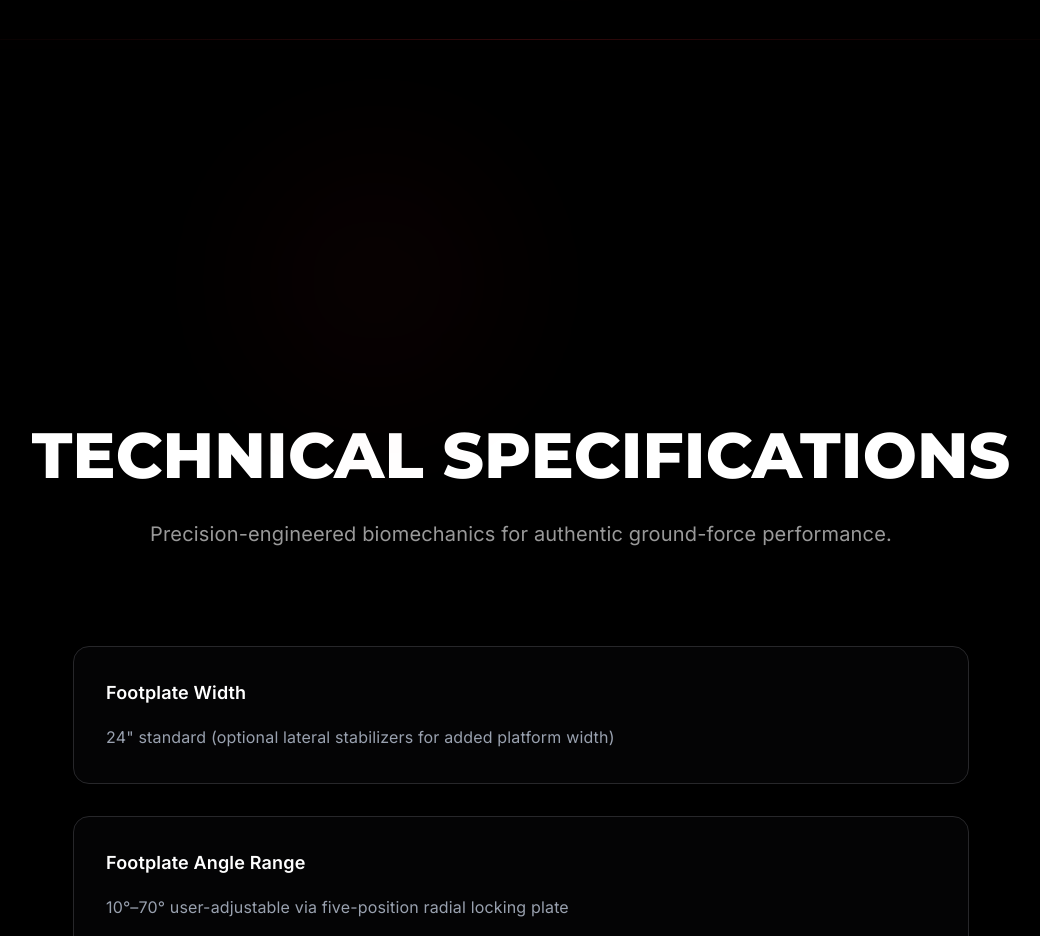
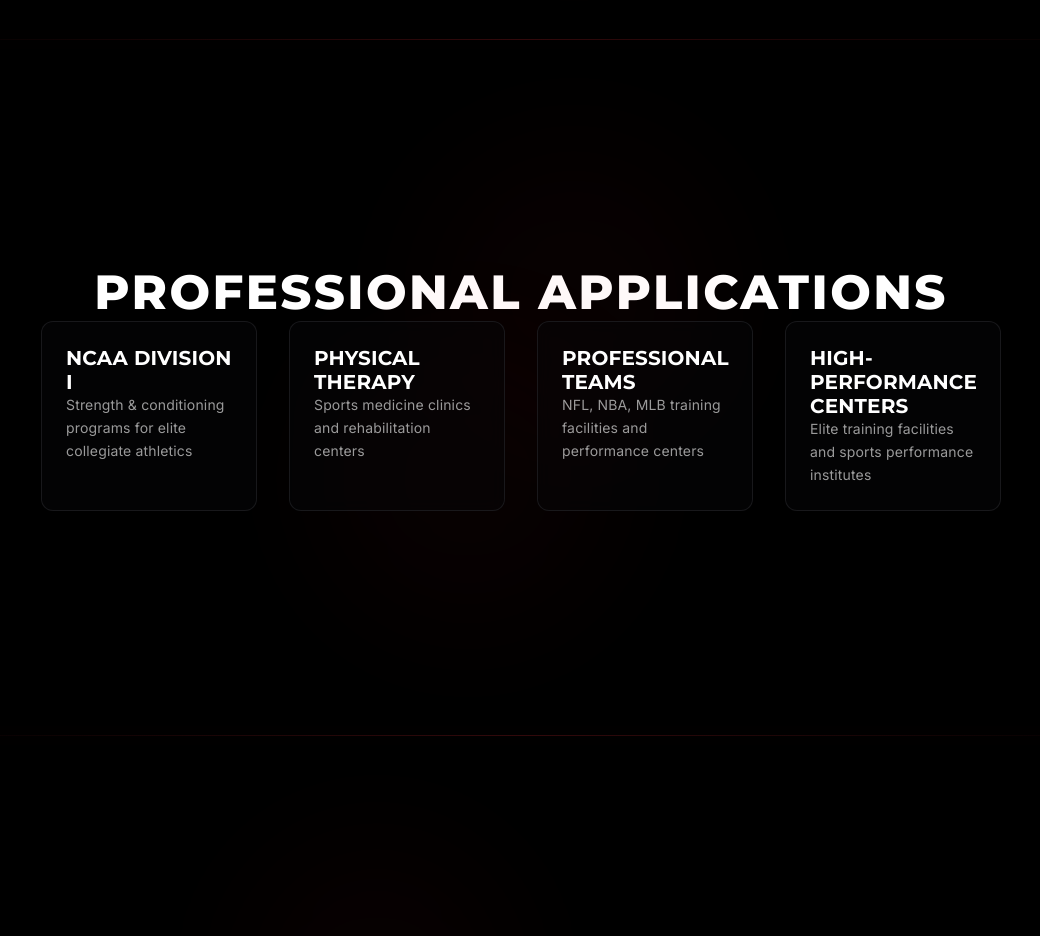
Before and after one commit to infinityspine/exiqx-website, a Next.js app: page /ghd-retrofit in a window 1280 px wide. Shown: the part 4220-5156 px from the top of the page, without its empty margins (119-1159 px from the left). Built offline with nearby package versions, Linux system fonts and the light colour scheme.

Commit message:
🕒 Auto-commit: 2025-11-16 08:41:34

```diff
--- a/app/freestanding/FreestandingContent.tsx
+++ b/app/freestanding/FreestandingContent.tsx
@@ -199,6 +199,93 @@ export default function FreestandingContent() {
 
         <SectionDivider />
 
+        {/* Professional Applications */}
+        <motion.section
+          id="applications"
+          className="scroll-mt-24 relative"
+          initial="hidden"
+          whileInView="visible"
+          viewport={{ once: true, margin: "-100px" }}
+          variants={fadeUp}
+          style={{ transform: 'translateZ(0)' }}
+          aria-labelledby="applications-title"
+        >
+          {/* Animated gradient orbs */}
+          <AnimatedGradientOrb
+            className="top-0 right-1/3 w-80 h-80"
+            delay={0.5}
+            shouldReduceMotion={!!shouldReduceMotion}
+          />
+          <AnimatedGradientOrb
+            className="bottom-0 left-1/3 w-80 h-80 bg-blue-500/10"
+            delay={2.5}
+            shouldReduceMotion={!!shouldReduceMotion}
+          />
+          <div className="py-24 md:py-32">
+            <div className="max-w-5xl mx-auto px-6 md:px-8">
+              <motion.div
+                variants={staggerChildren}
+                initial="hidden"
+                whileInView="visible"
+                viewport={{ once: true, margin: "-100px" }}
+              >
+                <motion.h2
+                  id="applications-title"
+                  variants={fadeUp}
+                  className="font-display text-4xl sm:text-5xl font-extrabold uppercase tracking-[0.05em] text-white mb-12 text-center"
+                >
+                  Professional Applications
+                </motion.h2>
+                <motion.div
+                  variants={fadeUp}
+                  className="grid gap-8 md:grid-cols-2 lg:grid-cols-4"
+                >
+                  {[
+                    {
+                      title: 'NCAA Division I',
+                      description: 'Strength & conditioning programs for elite collegiate athletics'
+                    },
+                    {
+                      title: 'Physical Therapy',
+                      description: 'Sports medicine clinics and rehabilitation centers'
+                    },
+                    {
+                      title: 'Professional Teams',
+                      description: 'NFL, NBA, MLB training facilities and performance centers'
+                    },
+                    {
+                      title: 'High-Performance Centers',
+                      description: 'Elite training facilities and sports performance institutes'
+                    }
+                  ].map((app, index) => (
+                    <motion.div
+                      key={index}
+                      variants={fadeUp}
+                      className="group relative bg-zinc-950/40 backdrop-blur-sm border border-zinc-800/60 rounded-xl p-6 hover:border-red-900/50 transition-all duration-300 overflow-hidden will-change-transform"
+                      style={{ transform: 'translateZ(0)' }}
+                      whileHover={shouldReduceMotion ? {} : {
+                        y: -8,
+                        scale: 1.03,
+                        transition: { type: "spring", stiffness: 160, damping: 20 }
+                      }}
+                    >
+                      <div className="absolute inset-0 bg-gradient-to-br from-red-500/0 via-red-500/0 to-red-500/0 group-hover:from-red-500/5 group-hover:via-red-500/0 group-hover:to-transparent rounded-xl transition-all duration-500 pointer-events-none" />
+                      <h3 className="relative text-xl font-bold text-white mb-3 group-hover:text-red-400 transition-colors duration-300">
+                        {app.title}
+                      </h3>
+                      <p className="relative text-white/70 leading-relaxed text-sm">
+                        {app.description}
+                      </p>
+                    </motion.div>
+                  ))}
+                </motion.div>
+              </motion.div>
+            </div>
+          </div>
+        </motion.section>
+
+        <SectionDivider />
+
         {/* Technical Specs */}
         <motion.section
           id="specs"
--- a/app/ghd-retrofit/GHDRetrofitContent.tsx
+++ b/app/ghd-retrofit/GHDRetrofitContent.tsx
@@ -199,6 +199,93 @@ export default function GHDRetrofitContent() {
 
         <SectionDivider />
 
+        {/* Professional Applications */}
+        <motion.section
+          id="applications"
+          className="scroll-mt-24 relative"
+          initial="hidden"
+          whileInView="visible"
+          viewport={{ once: true, margin: "-100px" }}
+          variants={fadeUp}
+          style={{ transform: 'translateZ(0)' }}
+          aria-labelledby="applications-title"
+        >
+          {/* Animated gradient orbs */}
+          <AnimatedGradientOrb
+            className="top-0 right-1/3 w-80 h-80"
+            delay={0.5}
+            shouldReduceMotion={!!shouldReduceMotion}
+          />
+          <AnimatedGradientOrb
+            className="bottom-0 left-1/3 w-80 h-80 bg-blue-500/10"
+            delay={2.5}
+            shouldReduceMotion={!!shouldReduceMotion}
+          />
+          <div className="py-24 md:py-32">
+            <div className="max-w-5xl mx-auto px-6 md:px-8">
+              <motion.div
+                variants={staggerChildren}
+                initial="hidden"
+                whileInView="visible"
+                viewport={{ once: true, margin: "-100px" }}
+              >
+                <motion.h2
+                  id="applications-title"
+                  variants={fadeUp}
+                  className="font-display text-4xl sm:text-5xl font-extrabold uppercase tracking-[0.05em] text-white mb-12 text-center"
+                >
+                  Professional Applications
+                </motion.h2>
+                <motion.div
+                  variants={fadeUp}
+                  className="grid gap-8 md:grid-cols-2 lg:grid-cols-4"
+                >
+                  {[
+                    {
+                      title: 'NCAA Division I',
+                      description: 'Strength & conditioning programs for elite collegiate athletics'
+                    },
+                    {
+                      title: 'Physical Therapy',
+                      description: 'Sports medicine clinics and rehabilitation centers'
+                    },
+                    {
+                      title: 'Professional Teams',
+                      description: 'NFL, NBA, MLB training facilities and performance centers'
+                    },
+                    {
+                      title: 'High-Performance Centers',
+                      description: 'Elite training facilities and sports performance institutes'
+                    }
+                  ].map((app, index) => (
+                    <motion.div
+                      key={index}
+                      variants={fadeUp}
+                      className="group relative bg-zinc-950/40 backdrop-blur-sm border border-zinc-800/60 rounded-xl p-6 hover:border-red-900/50 transition-all duration-300 overflow-hidden will-change-transform"
+                      style={{ transform: 'translateZ(0)' }}
+                      whileHover={shouldReduceMotion ? {} : {
+                        y: -8,
+                        scale: 1.03,
+                        transition: { type: "spring", stiffness: 160, damping: 20 }
+                      }}
+                    >
+                      <div className="absolute inset-0 bg-gradient-to-br from-red-500/0 via-red-500/0 to-red-500/0 group-hover:from-red-500/5 group-hover:via-red-500/0 group-hover:to-transparent rounded-xl transition-all duration-500 pointer-events-none" />
+                      <h3 className="relative text-xl font-bold text-white mb-3 group-hover:text-red-400 transition-colors duration-300">
+                        {app.title}
+                      </h3>
+                      <p className="relative text-white/70 leading-relaxed text-sm">
+                        {app.description}
+                      </p>
+                    </motion.div>
+                  ))}
+                </motion.div>
+              </motion.div>
+            </div>
+          </div>
+        </motion.section>
+
+        <SectionDivider />
+
         {/* Technical Specs */}
         <motion.section
           id="specs"
--- a/components/sections/FootplateFeatures.tsx
+++ b/components/sections/FootplateFeatures.tsx
@@ -59,7 +59,7 @@ const FootplateFeatures = memo(function FootplateFeatures({
             variants={fadeUp}
             className="text-lg text-white/70 leading-relaxed"
           >
-            Patent-pending design engineered for elite performance
+            Patent-protected commercial-grade equipment engineered for D1 programs, PT clinics, and professional training facilities
           </motion.p>
         </motion.div>
 
```
